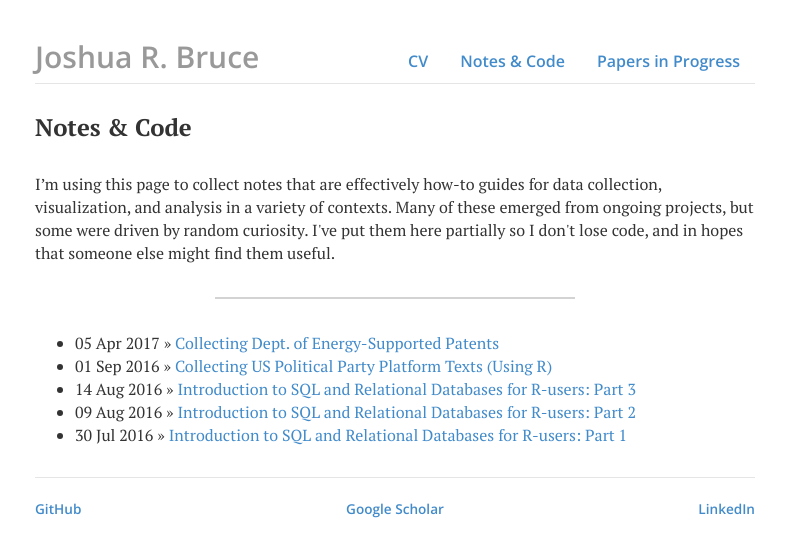
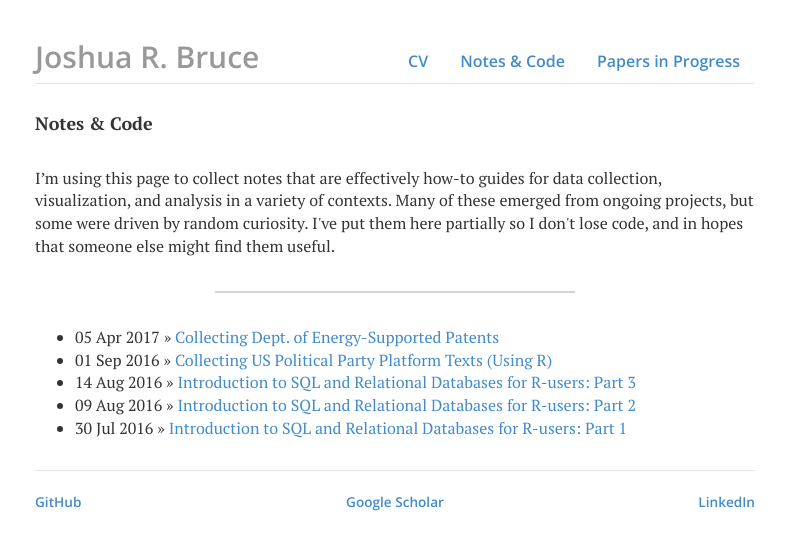
Before and after one commit to joshuarbruce/joshuarbruce.github.io, a Jekyll site: the page built from notes/index.html, in a window 1280 px wide. Shown: the top 557 px of the page, without its empty margins (245-1031 px from the left). Built offline with Jekyll 4.4.1, drawn with Linux system fonts in a browser that asks for light colours; nearby versions of some CDN libraries.

Commit message:
edit N&C index

```diff
--- a/notes/index.html
+++ b/notes/index.html
@@ -3,7 +3,7 @@ layout: default
 title: Notes & Code
 ---
 
-<h3>{{ page.title }}</h3>
+<h4>{{ page.title }}</h4>
 <br>
 I’m using this page to collect notes that are effectively how-to guides for data collection, visualization, and analysis in a variety of contexts. Many of these emerged from ongoing projects, but some were driven by random curiosity. I've put them here partially so I don't lose code, and in hopes that someone else might find them useful.
 <br>
```
